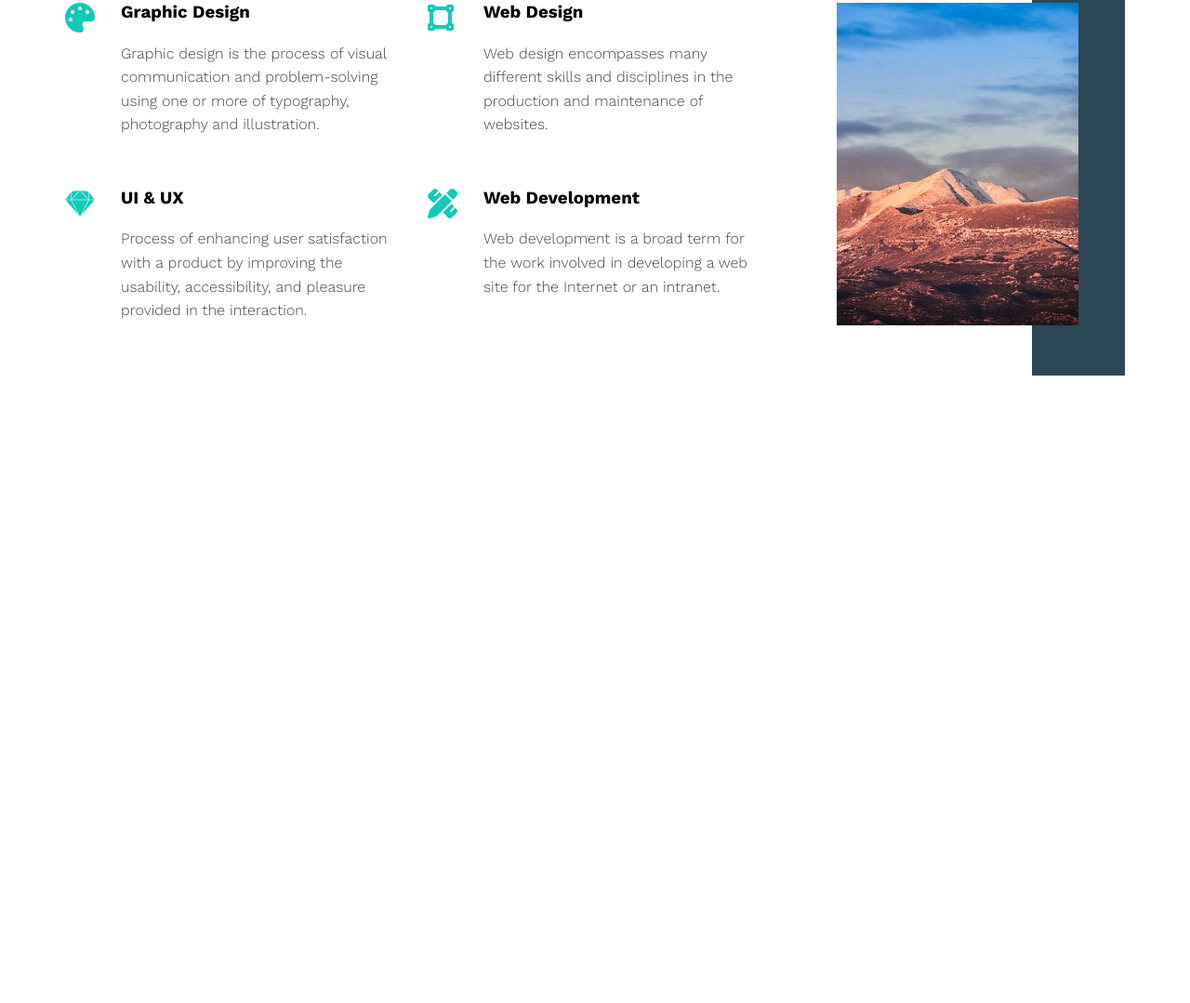
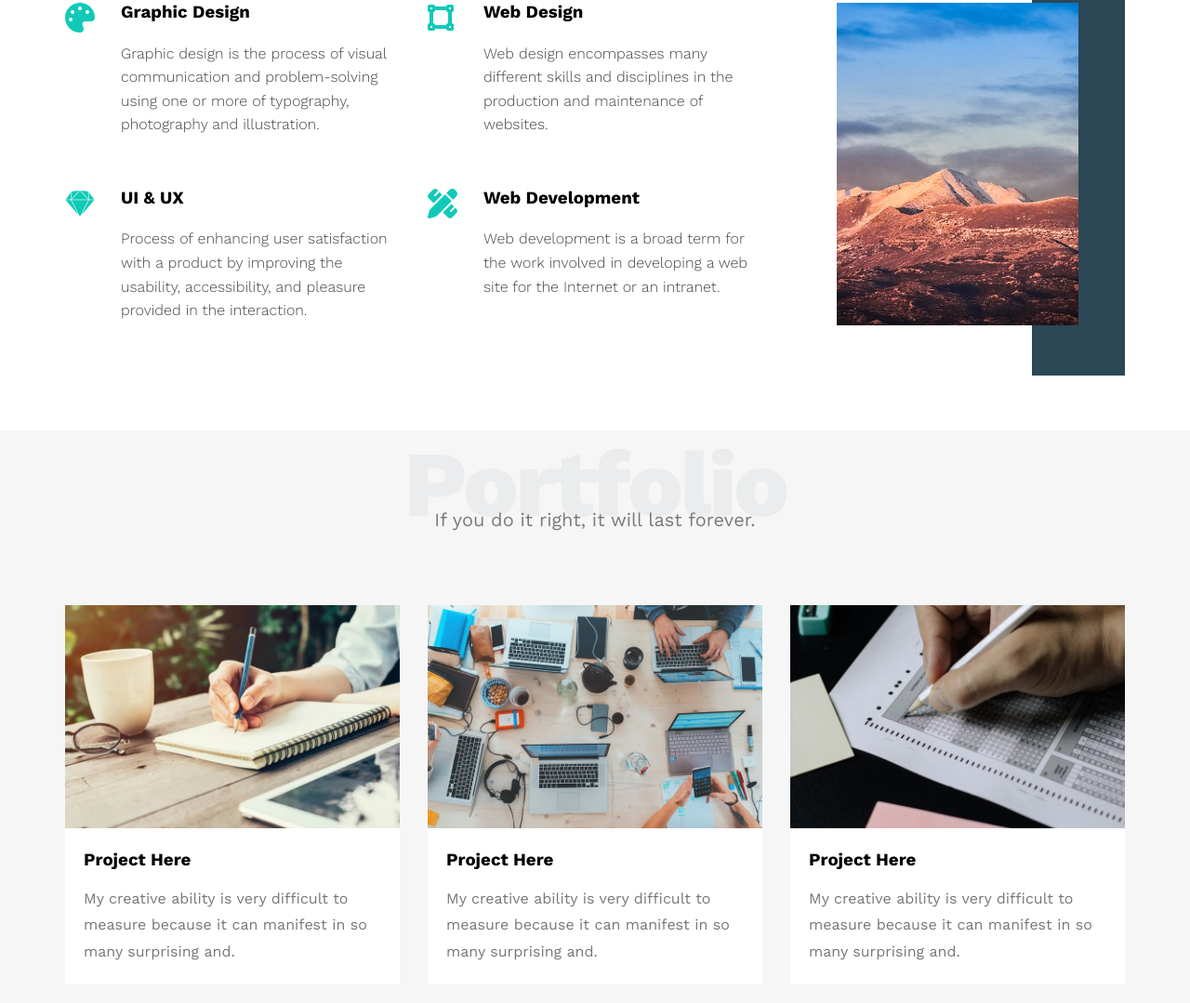
Before and after one commit to khadija-dari/HTML_And_CSS_Template_One, a plain HTML site: page index.html in a window 1280 px wide. Shown: the part 1455-2534 px from the top of the page at 93% size. Before the commit the page ends 1918 px from the top, so only its background shows below. Drawn offline with nearby package versions, Linux system fonts and the light colour scheme.

Commit message:
End section portfolios

```diff
--- a/Css/Style.css
+++ b/Css/Style.css
@@ -269,3 +269,34 @@ body .features .container p {
   }
 }
 /* Start Services  */
+/* Start section portfolio */
+body .section-portfolio {
+  background-color: var(--co-background);
+}
+body .portfolios {
+  margin-top: 60px;
+  display: grid;
+  grid-template-columns: repeat(auto-fill, minmax(300px, 1fr));
+  grid-gap:30px;
+  /* justify-content: space-evenly; */
+}
+body .portfolios .card {
+  /* width: 300px; */
+  background-color: #fff;
+  margin: 20px 0;
+}
+body .portfolios .card img {
+  max-width: 100%;
+}
+body .portfolios .card .info {
+  padding: 20px;
+}
+body .portfolios .card h3 {
+  margin: 0;
+}
+body .portfolios .card p {
+  color: #777;
+  line-height: 1.8;
+  margin-bottom: 0;
+}
+/* End section portfolio */
--- a/index.html
+++ b/index.html
@@ -143,5 +143,45 @@
       </div>
     </div>
     <!-- End Services -->
+    <!-- Start section portfolio  -->
+    <section class="section-portfolio">
+      <div class="container">
+        <h2 class="special-heading">Portfolio</h2>
+        <p>If you do it right, it will last forever.</p>
+        <div class="portfolios">
+          <div class="card">
+            <img src="images/portfolio-1.jpg" alt="" />
+            <div class="info">
+              <h3>Project Here</h3>
+              <p>
+                My creative ability is very difficult to measure because it can
+                manifest in so many surprising and.
+              </p>
+            </div>
+          </div>
+          <div class="card">
+            <img src="images/portfolio-2.jpg" alt="" />
+            <div class="info">
+              <h3>Project Here</h3>
+              <p>
+                My creative ability is very difficult to measure because it can
+                manifest in so many surprising and.
+              </p>
+            </div>
+          </div>
+          <div class="card">
+            <img src="images/portfolio-3.jpg" alt="" />
+            <div class="info">
+              <h3>Project Here</h3>
+              <p>
+                My creative ability is very difficult to measure because it can
+                manifest in so many surprising and.
+              </p>
+            </div>
+          </div>
+        </div>
+      </div>
+    </section>
+    <!-- End section portfolio  -->
   </body>
 </html>
```
